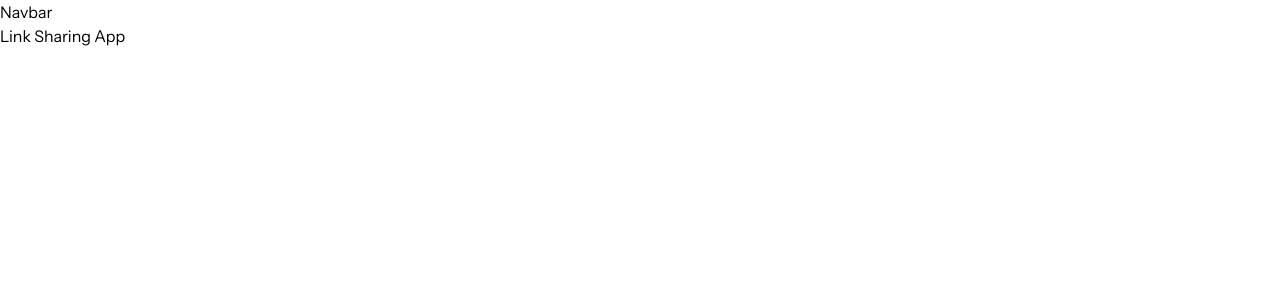
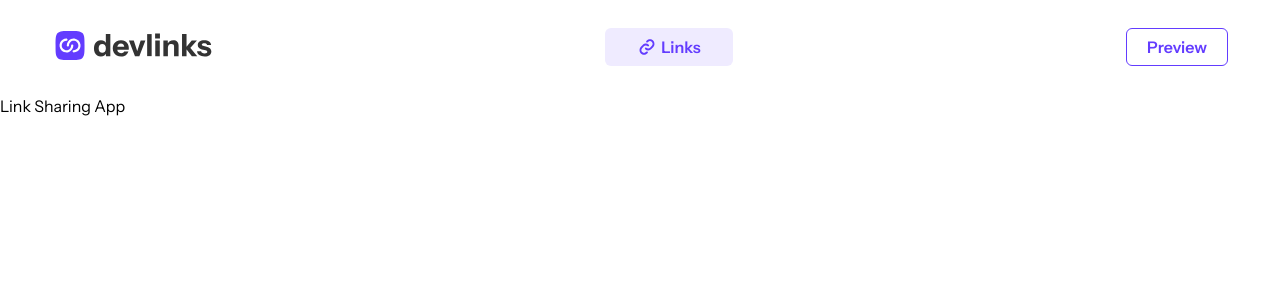
Before and after one commit to EniolaCodes/alx-project-nexus, a Next.js app: page / in a window 1280 px wide. Shown: the top 300 px of the page. Built offline with nearby package versions, Linux system fonts and the light colour scheme; no server answers.

Commit message:
feat(navvar): add responsive auth-aware Navbar component

```diff
--- a/components/common/Navbar.tsx
+++ b/components/common/Navbar.tsx
@@ -1,9 +1,118 @@
-import React from 'react'
+"use client";
+import React, { useEffect } from "react";
+import Link from "next/link";
+import Image from "next/image";
+import { usePathname, useRouter } from "next/navigation";
+import { auth, db } from "@/app/firebase/config";
+import { signOut } from "firebase/auth";
+import { doc, getDoc } from "firebase/firestore";
+import logo from "@/public/assets/images/logo.svg";
+import logo2 from "@/public/assets/images/logo_2.svg";
+import link from "@/public/assets/images/link.svg";
+import eye from "@/public/assets/images/eye.svg";
+import link2 from "@/public/assets/images/link_2.svg";
+import profile from "@/public/assets/images/profile.svg";
+import profile2 from "@/public/assets/images/profile_2.svg";
+import { useAuthState } from "react-firebase-hooks/auth";
 
 const Navbar = () => {
+  const [user] = useAuthState(auth);
+  const router = useRouter();
+  const pathname = usePathname();
+
+  const isLinkActive = pathname === "/";
+  const isProfileActive = pathname === "/profile";
+
+  useEffect(() => {
+    if (user) {
+      const timeout = setTimeout(
+        () => {
+          signOut(auth)
+            .then(() => {
+              router.push("/login");
+            })
+            .catch((error) => {
+              console.error("Sign-out error:", error);
+            });
+        },
+        30 * 60 * 1000,
+      ); // 30 minutes
+
+      return () => clearTimeout(timeout);
+    }
+  }, [user, router]);
+
+  const handleNavigation = (path: string) => {
+    if ((path === "/profile" || path === "/preview") && !user) {
+      router.push("/login");
+      return;
+    }
+    router.push(path);
+  };
+
   return (
-    <div>Navbar</div>
-  )
-}
+    <section className="w-full bg-primary sm:px-10 px-8 py-5">
+      <div className="flex justify-between bg-white sm:px-3 px-3 py-2 rounded-xl">
+        <Link href={"/"}>
+          <Image
+            src={logo}
+            alt="logo"
+            className="w-40 h-auto sm:block hidden"
+          />
+          <Image src={logo2} alt="logo" className="sm:hidden block" />
+        </Link>
 
-export default Navbar
+        <div className="flex gap-6">
+          <div
+            className={`flex items-center gap-1 text-base font-semibold${
+              isLinkActive
+                ? " bg-[#EFEBFF] text-[#633CFF] py-1 px-8 rounded-md "
+                : "text-[#737373] text-base"
+            }`}
+            onClick={() => handleNavigation("/")}
+          >
+            <Image
+              src={isLinkActive ? link : link2}
+              alt="link"
+              className="w-5"
+            />
+            <h1 className="sm:block hidden cursor-pointer">Links</h1>
+          </div>
+
+          {user && (
+            <div
+              className={`flex items-center gap-1 text-base font-semibold ${
+                isProfileActive
+                  ? " bg-[#EFEBFF] text-[#633CFF] py-1 px-8 rounded-md "
+                  : "text-[#737373]"
+              }`}
+              onClick={() => handleNavigation("/profile")}
+            >
+              <Image
+                src={isProfileActive ? profile : profile2}
+                alt="profile"
+                className="w-5"
+              />
+              <h1 className="sm:block hidden cursor-pointer">
+                Profile Details
+              </h1>
+            </div>
+          )}
+        </div>
+
+        <Link href={"/preview"}>
+          <button className="border-[#633CFF] text-base border px-5 py-1.5 rounded-md text-[#633CFF] font-semibold sm:block hidden">
+            Preview
+          </button>
+          <Image
+            src={eye}
+            alt="eye"
+            className="sm:hidden block border-2 border-[#633CFF] bg-[#EFEBFF] text-[#633CFF] px-3.5 py-2 w-12 rounded-lg "
+          />
+        </Link>
+      </div>
+    </section>
+  );
+};
+
+export default Navbar;
```
